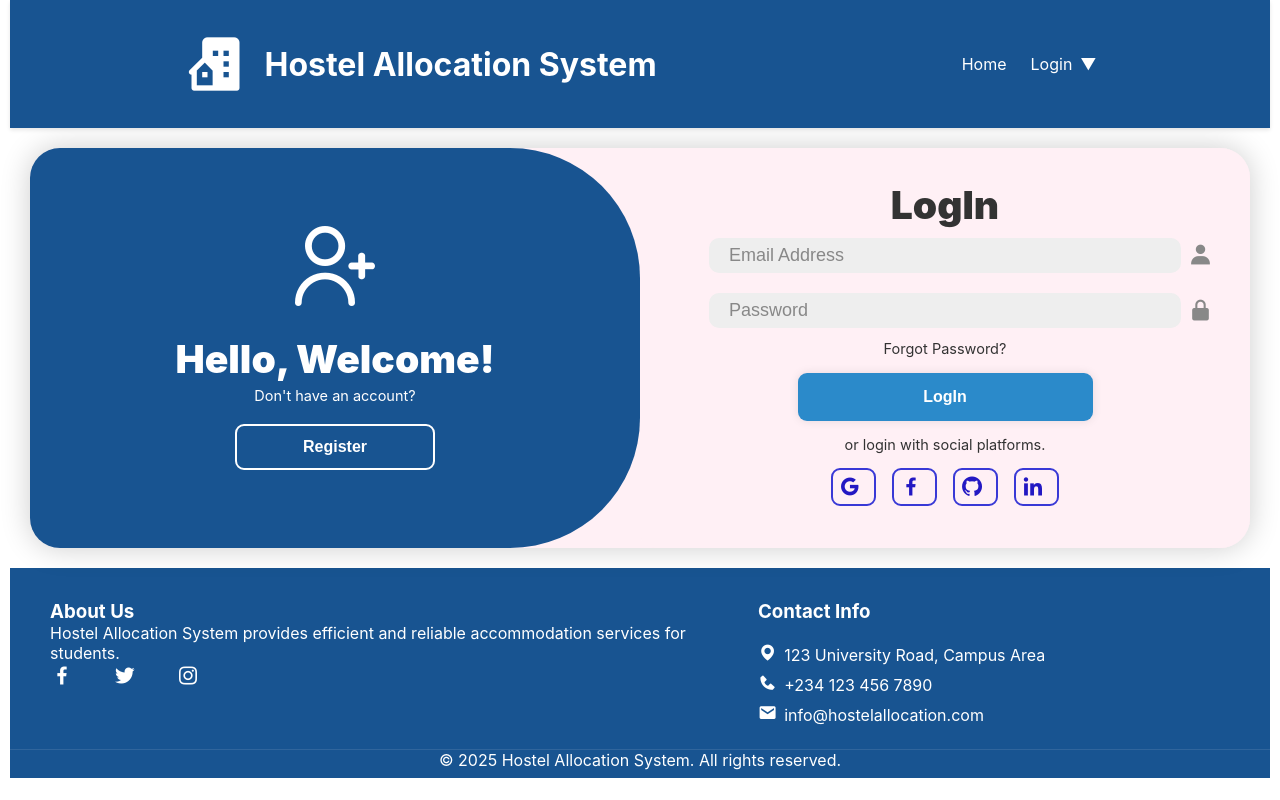
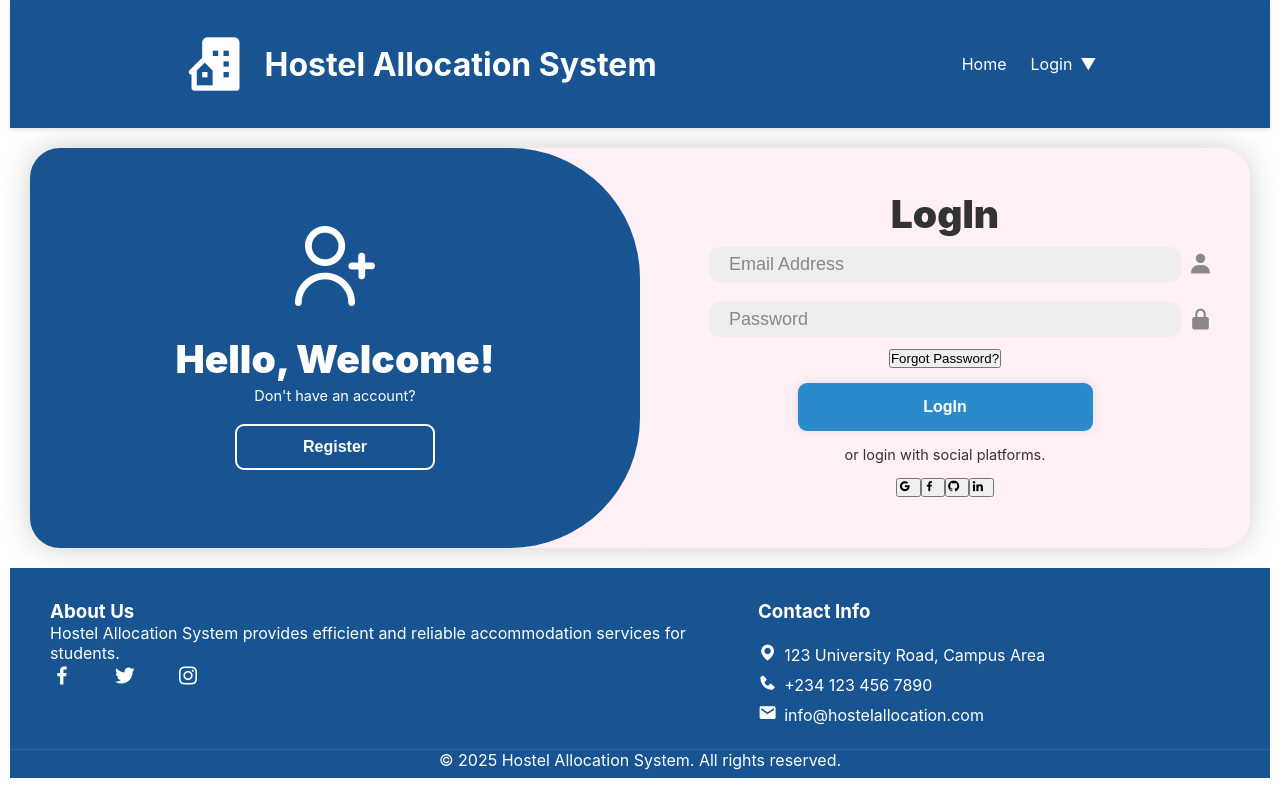
Before and after one commit to TechBroK/hostel-allocation-system-fe, a React (Create React App) app: page /admin-login in a window 1280 px wide. Built offline with nearby package versions, Linux system fonts and the light colour scheme.

Commit message:
Refactor UI components for improved accessibility and code clarity

```diff
--- a/src/auth/LoginForm.jsx
+++ b/src/auth/LoginForm.jsx
@@ -88,9 +88,9 @@ const LoginForm = () => {
             <i className="bx bxs-lock-alt"></i>
           </div>
           <div className="forgot-link">
-            <a type="button" className="link-btn" onClick={() => setShowForgot(true)}>
+            <button type="button" className="link-btn" onClick={() => setShowForgot(true)}>
               Forgot Password?
-            </a>
+            </button>
           </div>
           <button type="submit" className="btn">LogIn</button>
           <Alert
@@ -102,10 +102,10 @@ const LoginForm = () => {
           />
           <p>or login with social platforms.</p>
           <div className="social-icons">
-            <a href="#"><i className="bx bxl-google"></i></a>
-            <a href="#"><i className="bx bxl-facebook"></i></a>
-            <a href="#"><i className="bx bxl-github"></i></a>
-            <a href="#"><i className="bx bxl-linkedin"></i></a>
+            <button type="button" aria-label="Continue with Google"><i className="bx bxl-google"></i></button>
+            <button type="button" aria-label="Continue with Facebook"><i className="bx bxl-facebook"></i></button>
+            <button type="button" aria-label="Continue with GitHub"><i className="bx bxl-github"></i></button>
+            <button type="button" aria-label="Continue with LinkedIn"><i className="bx bxl-linkedin"></i></button>
           </div>
         </form>
       ) : (
--- a/src/auth/RegisterForm.jsx
+++ b/src/auth/RegisterForm.jsx
@@ -24,7 +24,7 @@ const RegisterForm = () => {
   const handleSubmit = async (e) => {
     e.preventDefault();
     try {
-      const res = await authApi.register(formData);
+      await authApi.register(formData);
       setAlert({
         open: true,
         type: "success",
--- a/src/component/header.jsx
+++ b/src/component/header.jsx
@@ -16,11 +16,6 @@ const Header = () => {
 
   const toggleMenu = () => {
     setIsMenuOpen((prev) => !prev);
-  };
-
-  const handleNavigation = (path) => {
-    navigate(path);
-    setIsMenuOpen(false); // Close menu after navigation
   };
 
   // Close dropdown and menu when clicking outside
--- a/src/pages/adminFolder/Admin-pages/Complaints.jsx
+++ b/src/pages/adminFolder/Admin-pages/Complaints.jsx
@@ -1,4 +1,4 @@
-import React, { useEffect, useMemo, useState } from 'react';
+import React, { useEffect, useState } from 'react';
 import { adminApi, studentApi } from '../../../utils/api';
 import '../../../styles/admin.css';
 
--- a/src/pages/sharedPage/hostel.jsx
+++ b/src/pages/sharedPage/hostel.jsx
@@ -2,7 +2,6 @@
 import React, { useState, useEffect } from 'react';
 import { useNavigate } from 'react-router-dom';
 import '../../styles/hostel.css';
-import Alert from '../../component/Alert';
 import Header from '../../component/header';
 import RoomDetailsModal from '../../component/RoomDetailsModal';
 import Footer from '../../component/footer';
@@ -16,11 +15,8 @@ const Hostel = () => {
   const [filter, setFilter] = useState('all');
   const [error, setError] = useState(null);
   // Admin-only creation flows removed from public hostel page
-  const [showRoomDetailsModal, setShowRoomDetailsModal] = useState(false);
   // Form states for admin add hostel/room removed
   const [hostels, setHostels] = useState([]);
-  const [loading, setLoading] = useState(true);
-  const [setAlert] = useState({ open: false, type: "info", message: "" });
 
   useEffect(() => {
     const fetchHostels = async () => {
@@ -33,15 +29,13 @@ const Hostel = () => {
             ? response.data
             : [];
         setHostels(hostelsData);
-        setLoading(false);
       } catch (err) {
         setError(err.response?.data?.message || "Error loading hostels");
-        setLoading(false);
       }
     };
     fetchHostels();
   }, []);
-  const [selectedForAllocation, setSelectedForAllocation] = useState(null);
+  const [selectedForAllocation] = useState(null);
   const navigate = useNavigate();
 
   // Use rooms from the selected hostel object (no extra API call needed)
@@ -203,7 +197,6 @@ const Hostel = () => {
                           className="view-details-btn"
                           onClick={() => {
                             setSelectedRoom(room);
-                            setShowRoomDetailsModal(true);
                           }}
                         >
                           <i className="fi fi-rr-eye"></i>
--- a/src/pages/studentPage/Allocation.jsx
+++ b/src/pages/studentPage/Allocation.jsx
@@ -5,7 +5,7 @@ import '../../styles/allocation.css';
 import RoomAvailability from '../../component/RoomAvailability';
 import Header from '../../component/header';
 import Footer from '../../component/footer';
-import { hostelApi, roomApi, studentApi, adminApi, allocationApi } from '../../utils/api';
+import { hostelApi, roomApi, adminApi, allocationApi } from '../../utils/api';
 
 
 
@@ -51,8 +51,8 @@ const Allocation = () => {
 
   const [hostels, setHostels] = useState([]);
   const [rooms, setRooms] = useState([]);
-  const [loading, setLoading] = useState(true);
-  const [error, setError] = useState(null);
+  const [, setLoading] = useState(true);
+  const [, setError] = useState(null);
   const [departments, setDepartments] = useState([]);
 
   useEffect(() => {
```
